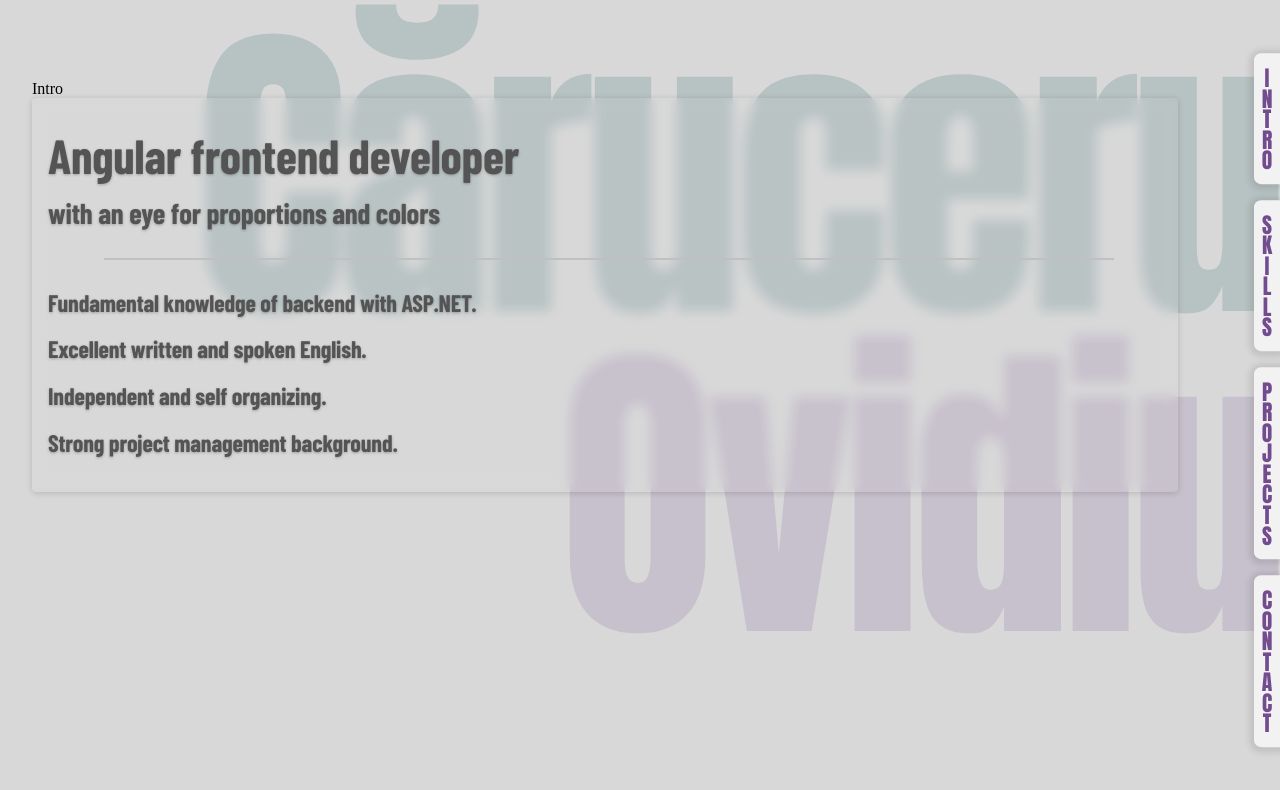
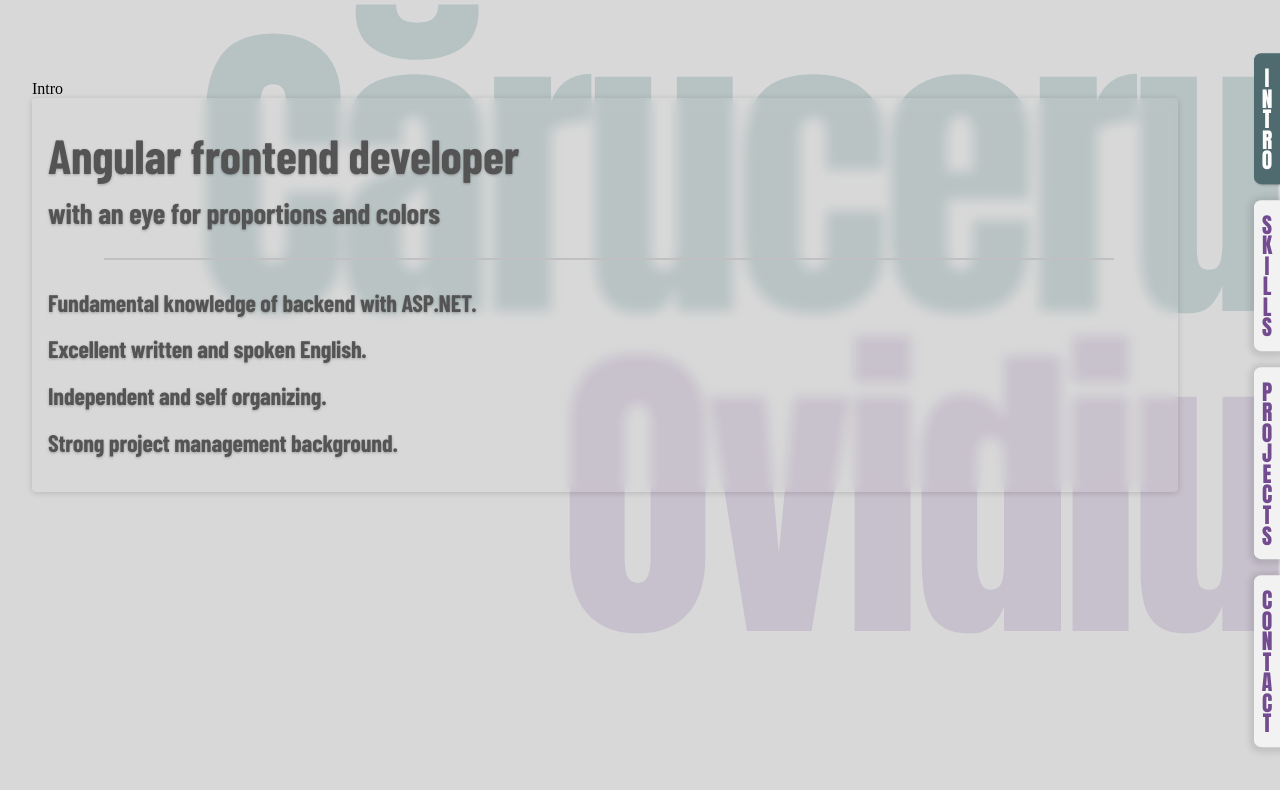
Before and after one commit to OvidiuCaruceru/PortfolioWebsite, an Angular app: page /intro in a window 1280 px wide. Shown: the top 790 px of the page. Built offline with nearby package versions, Linux system fonts and the light colour scheme.

Commit message:
Update path names

```diff
--- a/src/app/navbar/navbar.component.html
+++ b/src/app/navbar/navbar.component.html
@@ -1,8 +1,8 @@
 <nav class="nav-bar">
     <ul class="nav-bar-buttons">
-        <li><a class="nav-link" routerLink="/Intro" routerLinkActive="nav-link-selected">INTRO</a></li>
-        <li><a class="nav-link" routerLink="/Skills" routerLinkActive="nav-link-selected">SKILLS</a></li>
-        <li><a class="nav-link" routerLink="/Projects" routerLinkActive="nav-link-selected">PROJECTS</a></li>
-        <li><a class="nav-link" routerLink="/Contact" routerLinkActive="nav-link-selected">CONTACT</a></li>
+        <li><a class="nav-link" routerLink="/intro" routerLinkActive="nav-link-selected">INTRO</a></li>
+        <li><a class="nav-link" routerLink="/skills" routerLinkActive="nav-link-selected">SKILLS</a></li>
+        <li><a class="nav-link" routerLink="/projects" routerLinkActive="nav-link-selected">PROJECTS</a></li>
+        <li><a class="nav-link" routerLink="/contact" routerLinkActive="nav-link-selected">CONTACT</a></li>
     </ul>
 </nav>
```
